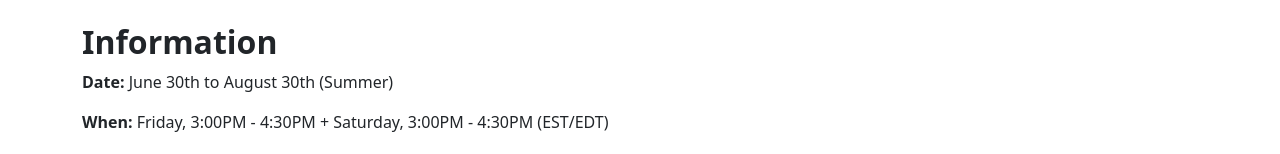
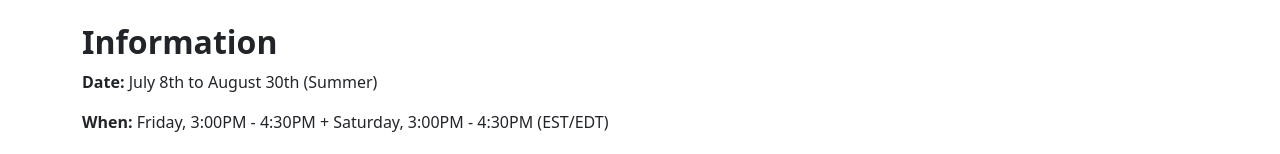
Before and after one commit to Neuracode/website, a Next.js app: page /courses/java-data-structures in a window 1280 px wide. Shown: the part 619-773 px from the top of the page. Built offline with nearby package versions, Linux system fonts and the light colour scheme.

Commit message:
Change Java DS date

```diff
--- a/pages/courses/java-data-structures/index.tsx
+++ b/pages/courses/java-data-structures/index.tsx
@@ -24,7 +24,7 @@ const JavaDataStructures: React.FC = ({ }) => {
                 name='Java Data Structures'
                 curriculumList={curriculumList}
                 about='If you have already learned the basics of Java and are looking to get farther into your computer science journey, then this is the course for you. This course will teach you all of the basic data structures in Java but requires you to have basic knowledge of Java, including knowledge of arrays, array lists, and how a class is structured.'
-                startDate='June 30th'
+                startDate='July 8th'
                 endDate='August 30th'
                 dayAndTime='Friday, 3:00PM - 4:30PM + Saturday, 3:00PM - 4:30PM'
                 timeCommitment={3}
```
